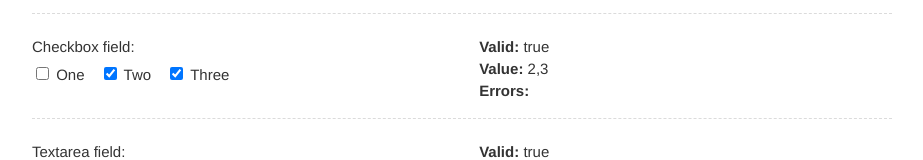
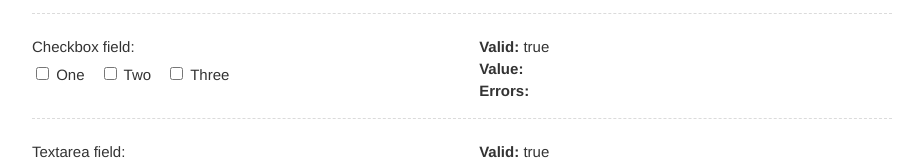
Before and after one commit to schneiderik/fields, a plain HTML site: page index.html in a window 1280 px wide. Shown: the part 2131-2291 px from the top of the page, without its empty margins (178-1101 px from the left). Drawn offline with Linux system fonts and the light colour scheme.

Commit message:
Unchecks checkboxes

```diff
--- a/index.html
+++ b/index.html
@@ -195,11 +195,11 @@
                   One
                 </label>
                 <label>
-                  <input type="checkbox" name="checkbox_field" value="2" checked required>
+                  <input type="checkbox" name="checkbox_field" value="2" required>
                   Two
                 </label>
                 <label>
-                  <input type="checkbox" name="checkbox_field" value="3" checked required>
+                  <input type="checkbox" name="checkbox_field" value="3" required>
                   Three
                 </label>
               </div>
```
